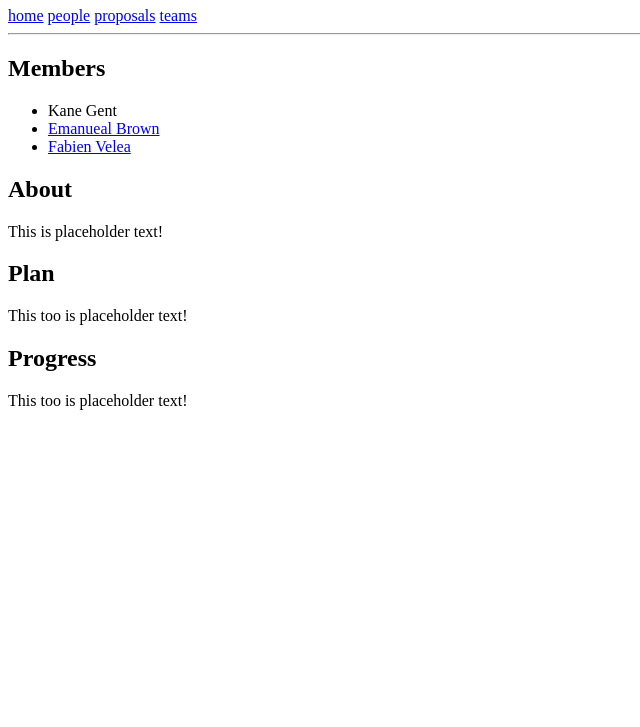
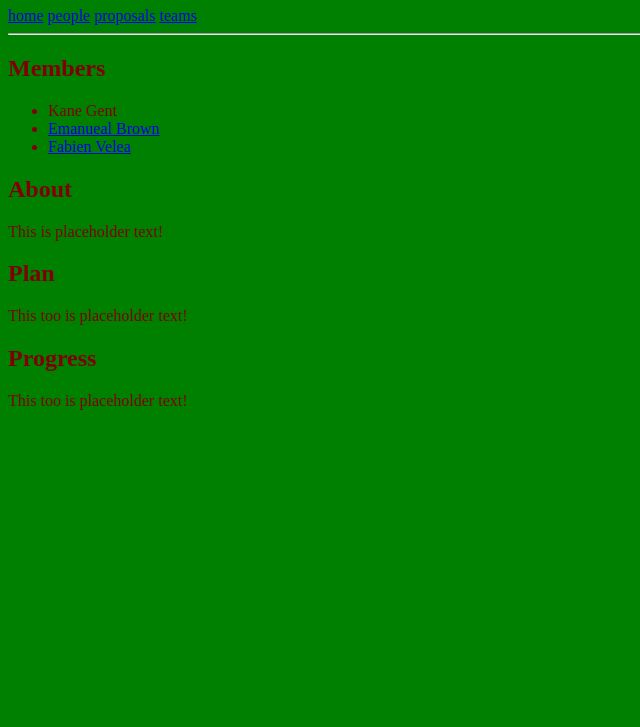
Before and after one commit to Fabi985/Second-year-uni-proj, a plain HTML site: page SlimeBalls/index.html in a window 1280 px wide. Shown: the part 73-800 px from the top of the page, without its empty margins (0-640 px from the left). Drawn offline with Linux system fonts and the light colour scheme.

Commit message:
coloured index page

```diff
--- a/SlimeBalls/index.html
+++ b/SlimeBalls/index.html
@@ -50,4 +50,14 @@
     </main>
 </body>
 
+
+<style>
+
+    body{
+        background-color: green;
+        color: maroon;
+    }
+
+</style>
+
 </html>
```
